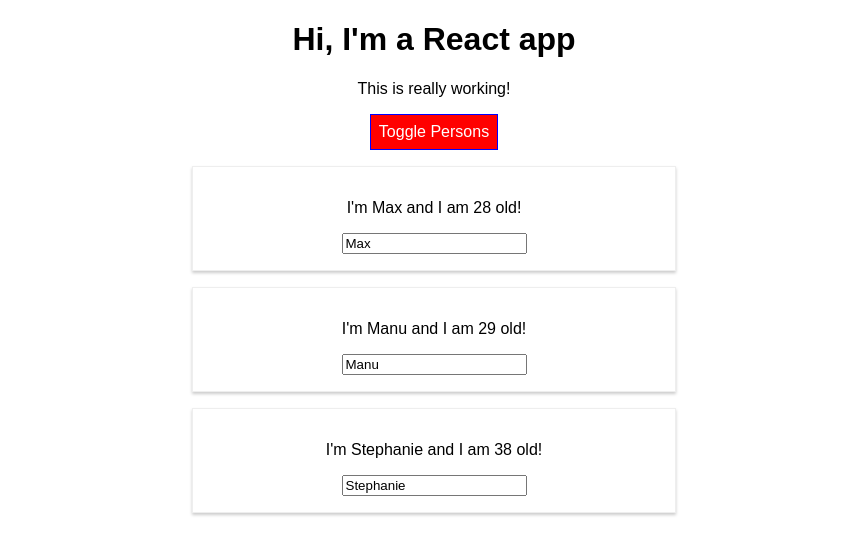
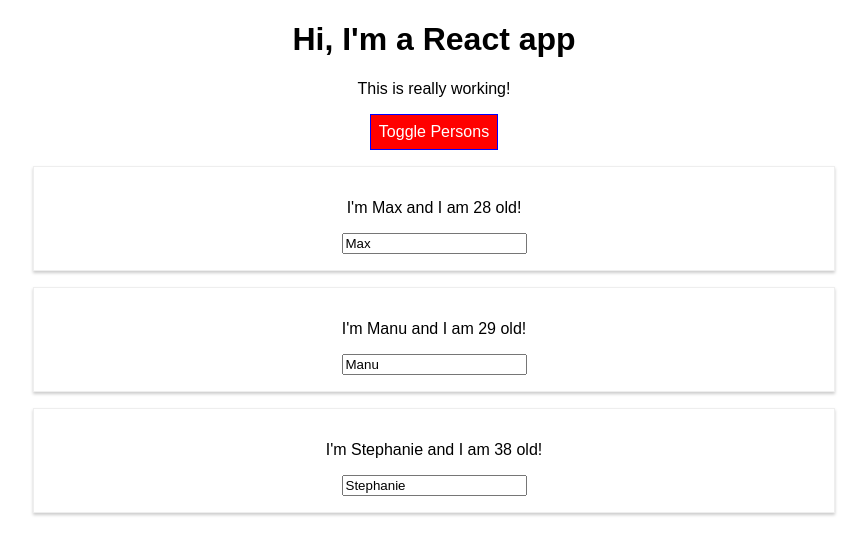
Before and after one commit to bbuchanan/react-tutorial-module1, a React (Create React App) app: page / in a window 1280 px wide. Both pictures are taken after a click on the button "Toggle Persons". Shown: the top 554 px of the page, without its empty margins (206-1073 px from the left). Built offline with nearby package versions, Linux system fonts and the light colour scheme.

Commit message:
removed references to Radium. Prior to running npm eject

```diff
--- a/src/App.js
+++ b/src/App.js
@@ -1,5 +1,4 @@
 import React, { Component } from 'react';
-import Radium, {StyleRoot } from 'radium'
 import './App.css';
 import Person from './Person/Person'
 
@@ -51,11 +50,7 @@
       font: 'inherit',
       border: '1px solid blue',
       padding: '8px',
-      cursor: 'pointer',
-      ':hover': {
-        backgroundColor: 'lightgreen',
-        color: 'black'
-      }
+      cursor: 'pointer'
     }
 
     let persons = null
@@ -73,10 +68,6 @@
       </div>
       )
       style.backgroundColor = 'red'
-      style[':hover'] = {
-        backgroundColor: 'salmon',
-        color: 'black'
-      }
     }
 
     let classes = []
@@ -88,7 +79,6 @@
     }
 
     return (
-      <StyleRoot>
       <div className="App">
         <h1>Hi, I'm a React app</h1>
         <p className={classes.join(' ')}>This is really working!</p>
@@ -96,11 +86,10 @@
           onClick={this.togglePersonsHandler}>Toggle Persons</button>
         {persons}
       </div>
-      </StyleRoot>
     );
 
     //return React.createElement('div', {className: 'App'}, React.createElement('h1', null, 'Does this work now?'))
   }
 }
 
-export default Radium(App)
+export default App
--- a/src/Person/Person.js
+++ b/src/Person/Person.js
@@ -1,18 +1,13 @@
 import React from 'react';
-import Radium from 'radium'
+
 import './Person.css'
 const person = (props) => {
-  const style = {
-    '@media(min-width: 500px)': {
-      width: '450px'
-    }
-  }
   return (
-    <div className="Person" style={style}>
+    <div className="Person">
       <p onClick={props.click}>I'm {props.name} and I am {props.age} old!</p>
       <p>{props.children}</p>
       <input type="text" onChange={props.changed} value={props.name}/>
     </div>
 )}
 
-export default Radium(person)
+export default person
```
Lines whose indentation alone changed are shown as unchanged.
